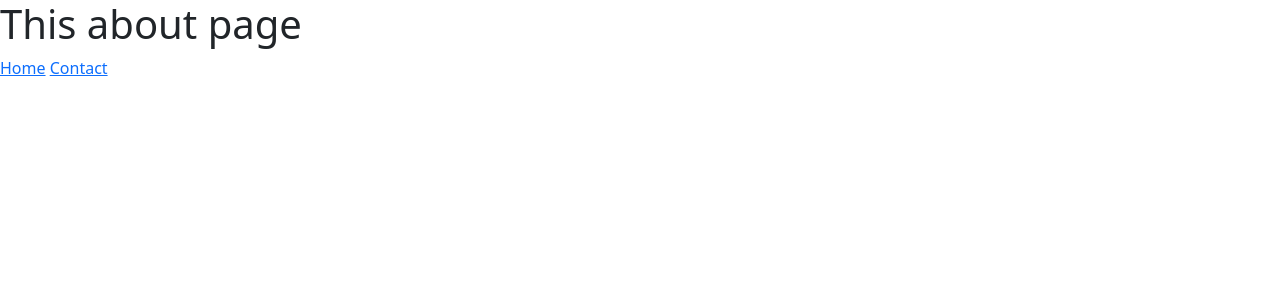
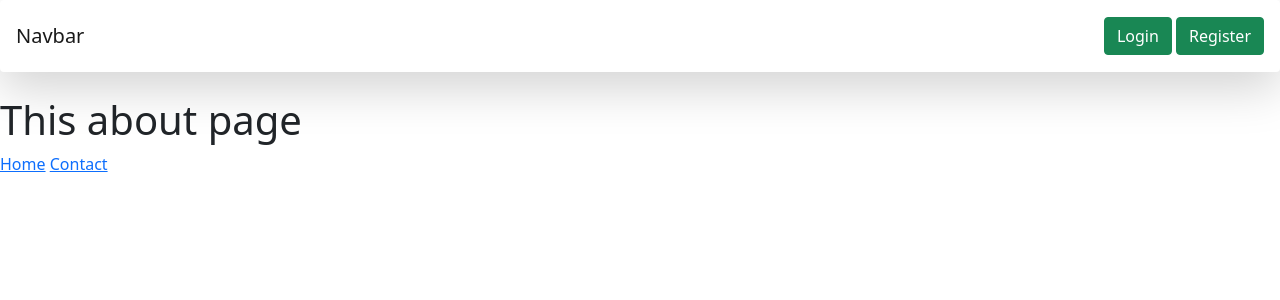
Before and after one commit to Abin48477/LearnPython, a Django app: page /about/ in a window 1280 px wide. Shown: the top 300 px of the page. Run offline with Django 5.2, Linux system fonts and the light colour scheme.

Commit message:
Update base.html

```diff
--- a/core/home/templates/base.html
+++ b/core/home/templates/base.html
@@ -12,6 +12,17 @@
     <link href="https://cdn.jsdelivr.net/npm/bootstrap@5.0.2/dist/css/bootstrap.min.css" rel="stylesheet" integrity="sha384-EVSTQN3/azprG1Anm3QDgpJLIm9Nao0Yz1ztcQTwFspd3yD65VohhpuuCOmLASjC" crossorigin="anonymous">
 </head>
 <body>
+<nav class="navbar navbar-light bg-light justify-content-between shadow-lg p-3 mb-4 bg-body rounded">
+  <a class="navbar-brand">Navbar</a>
+  <form class="form-inline">
+  {% if request.user.is_authenticated %}
+    <a href="/logout/" class ="btn btn-success" type = "submit">Logout</a>
+    {% else %}
+    <a href="/login/" class="btn btn-success" type = "submit">Login</a>
+    <a href="/register/" class="btn btn-success" type = "submit">Register</a>
+  {% endif %}
+  </form>
+</nav>
 {% block start %}
 
 {% endblock %}
```
